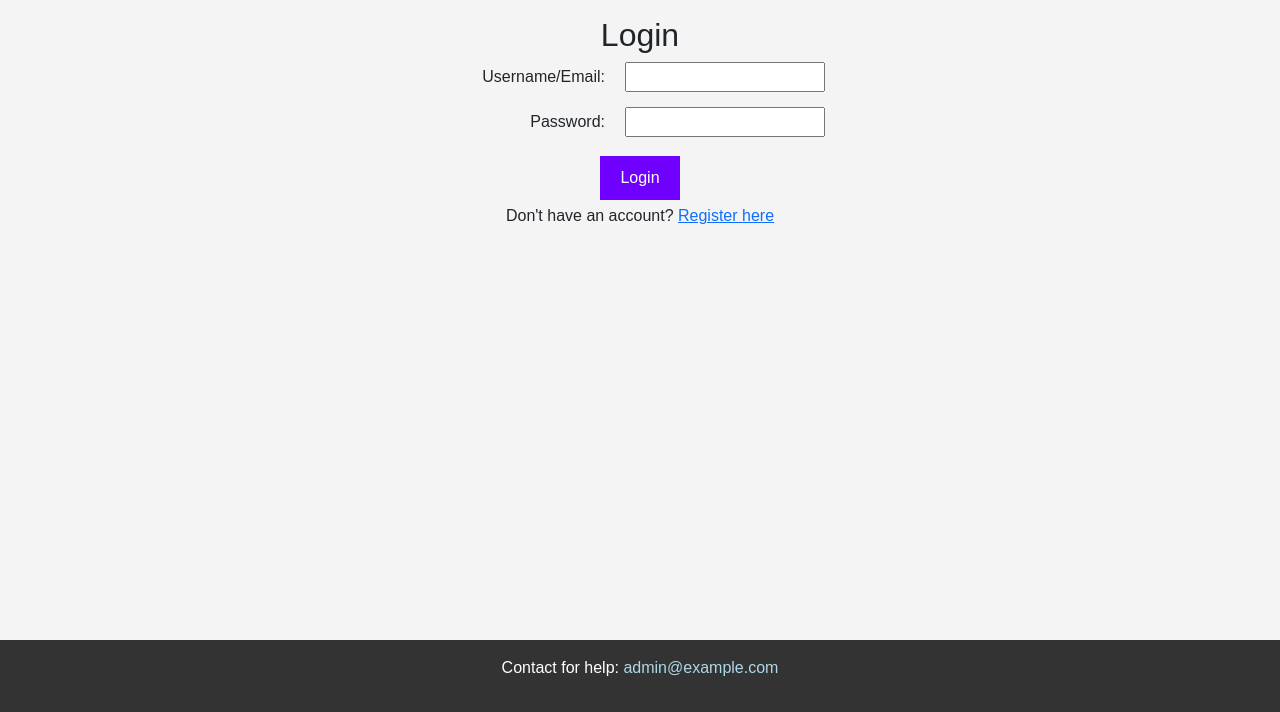
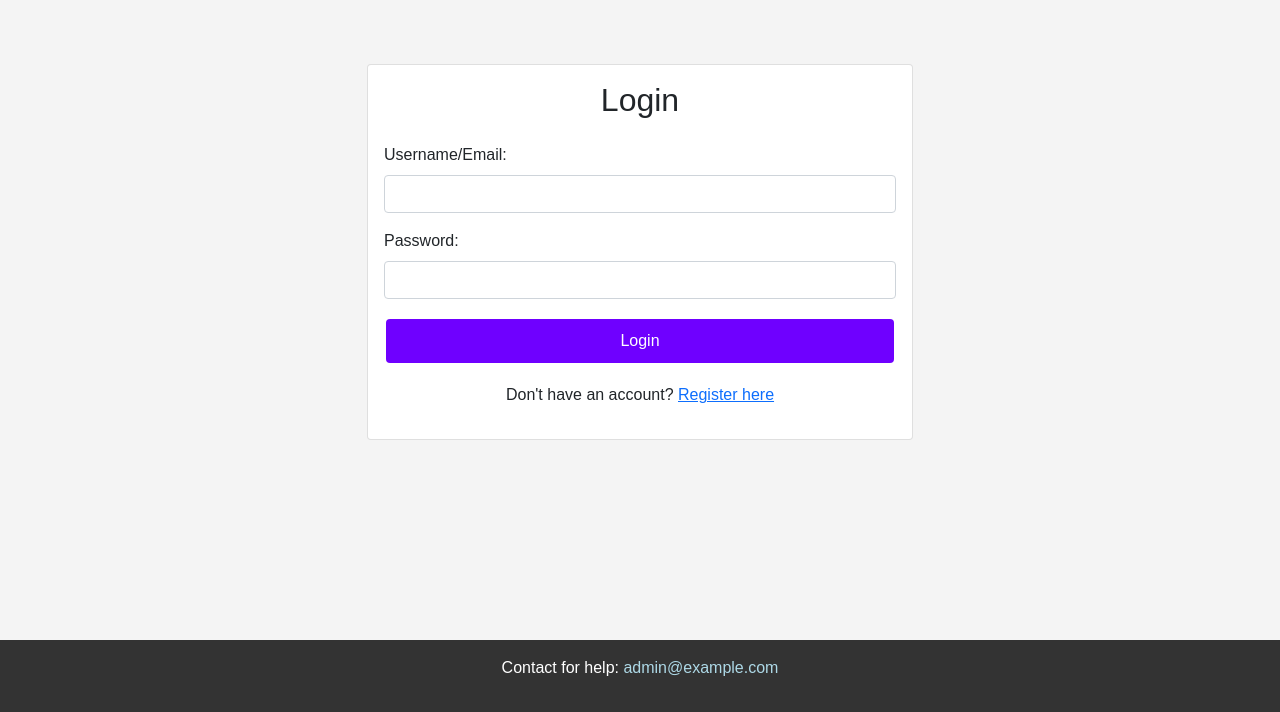
Before and after one commit to DynamiteKitty16/L5-SEAA, a Django app: page / in a window 1280 px wide. Shown: the part 88-800 px from the top of the page. Run offline with Django 4.2, Linux system fonts and the light colour scheme; some libraries are stand-ins or nearby versions.

Commit message:
changed the login.html file to use bootstrap to adjust UI

```diff
--- a/tracker/templates/tracker/login.html
+++ b/tracker/templates/tracker/login.html
@@ -1,24 +1,30 @@
 {% extends 'base.html' %}
 
 {% block content %}
-<div id="login-form-container" class="form-container">
-    <h2>Login</h2>
-    <form method="post">
+<div class="container mt-5">
+    <div class="row justify-content-center">
+        <div class="col-md-6">
+            <div class="card">
+                <div class="card-body">
+                    <h2 class="card-title text-center">Login</h2>
+                    <form method="post" class="mt-4">
                         {% csrf_token %}
-      <div class="form-group">
-        <label for="username">Username/Email:</label>
-        <input type="text" name="username" required>
+                        <div class="mb-3">
+                            <label for="username" class="form-label">Username/Email:</label>
+                            <input type="text" class="form-control" name="username" required>
                         </div>
-      <div class="form-group">
-        <label for="password">Password:</label>
-        <input type="password" name="password" required>
+                        <div class="mb-3">
+                            <label for="password" class="form-label">Password:</label>
+                            <input type="password" class="form-control" name="password" required>
                         </div>
-      <div>
-        <button type="submit">Login</button>
+                        <div class="d-grid">
+                            <button type="submit" class="btn btn-primary">Login</button>
                         </div>
                     </form>
-    <p>Don't have an account? <a href="{% url 'register' %}">Register here</a></p>
+                    <p class="mt-3 text-center">Don't have an account? <a href="{% url 'register' %}">Register here</a></p>
+                </div>
+            </div>
+        </div>
+    </div>
 </div>
 {% endblock %}
-
-<!-- dropped flex and testing with width and margin on label and input -->
```
Lines whose indentation alone changed are shown as unchanged.
